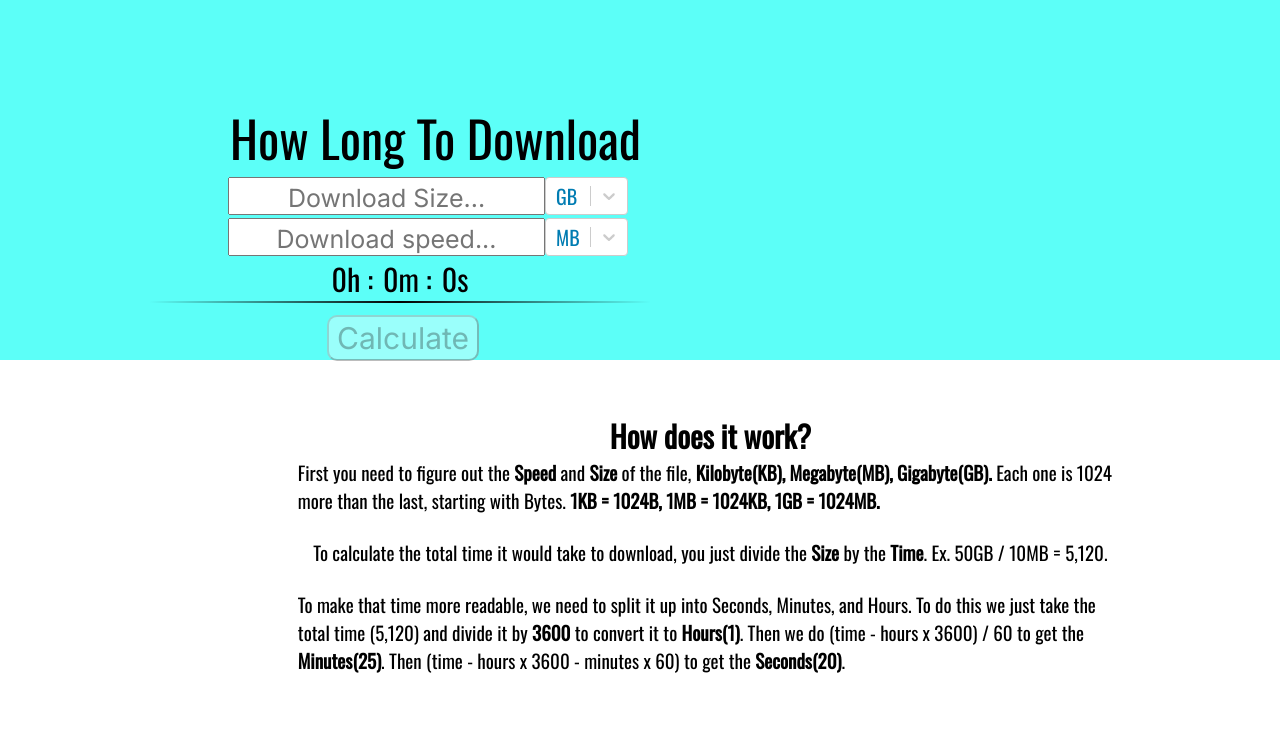
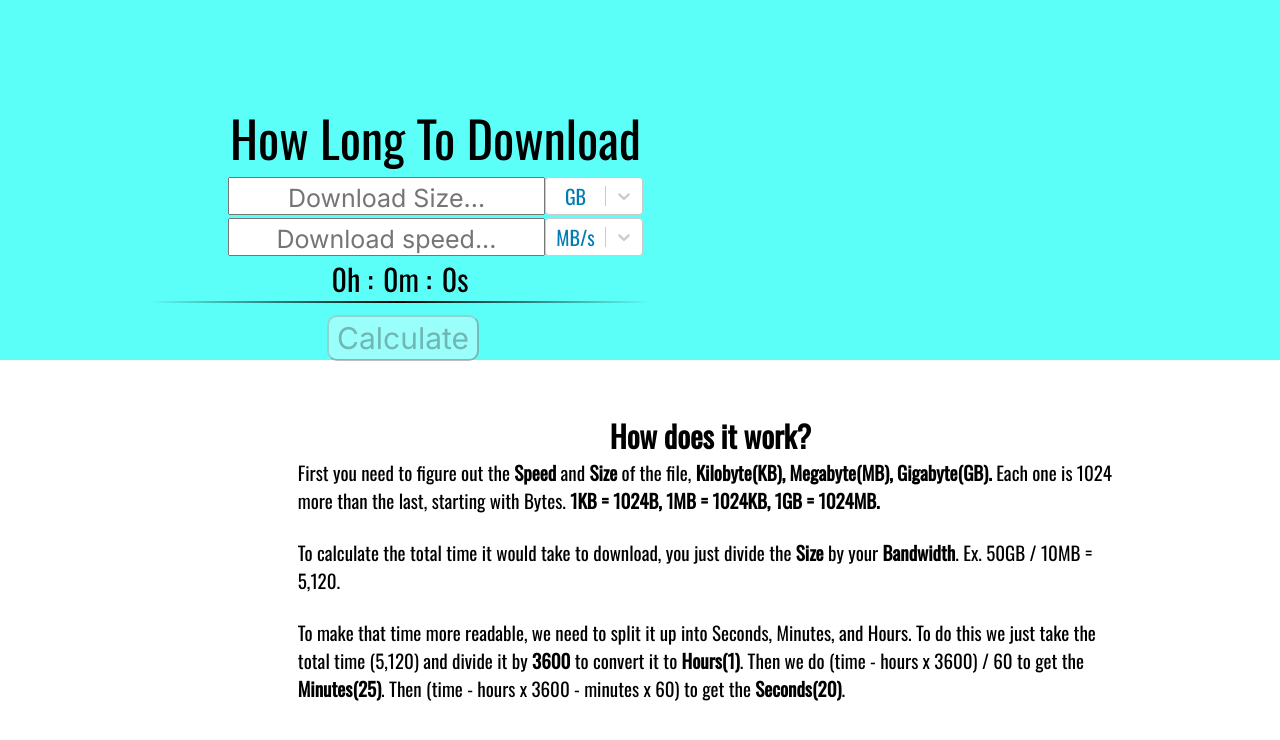
Before and after one commit to JordanDyck/Download-Estimator, a React (Create React App) app: page / in a window 1280 px wide. Shown: the top 740 px of the page. Built offline with nearby package versions, Linux system fonts and the light colour scheme.

Commit message:
added title, icon and fixed scrolling.

```diff
--- a/public/index.html
+++ b/public/index.html
@@ -13,7 +13,7 @@
 
     <link rel="manifest" href="%PUBLIC_URL%/manifest.json" />
 
-    <title>React App</title>
+    <title>Download Estimator</title>
   </head>
   <body>
     <div id="root"></div>
--- a/src/App.js
+++ b/src/App.js
@@ -12,8 +12,8 @@ function App() {
   const calcSpeed = (speed) => {
     return (
       speed *
-      (downloadType.speed === "MB" ? 1024 : 1) *
-      (downloadType.speed === "GB" ? 1024 * 1024 : 1)
+      (downloadType.speed === "MB/s" ? 1024 : 1) *
+      (downloadType.speed === "GB/s" ? 1024 * 1024 : 1)
     )
   }
 
--- a/src/App.scss
+++ b/src/App.scss
@@ -9,21 +9,25 @@ $mobile: 950px;
   font-family: Oswald, sans-serif;
 }
 body {
+  background-repeat: no-repeat;
+  height: 100dvh;
+
   background: linear-gradient(
     150deg,
     rgba(92, 255, 248, 1) 37%,
     rgba(255, 255, 255, 1) 37%
   );
-  background-repeat: no-repeat;
-  height: 100dvh;
   overflow: hidden;
-
+  @media (width <= $mobile) {
+    overflow: auto;
+  }
   @media (width < 1420px) {
     background: linear-gradient(
       180deg,
       rgba(92, 255, 248, 1) 40%,
       rgba(255, 255, 255, 1) 40%
     );
+    background-repeat: no-repeat;
   }
   @media (width < 414px) {
     background: linear-gradient(
@@ -31,6 +35,7 @@ body {
       rgba(92, 255, 248, 1) 49%,
       rgba(255, 255, 255, 1) 49%
     );
+    background-repeat: no-repeat;
   }
 }
 
@@ -108,8 +113,9 @@ body {
     }
   }
   .dropdown-menu {
-    min-width: 83px;
+    min-width: 98px;
     font-size: 20px;
+    text-align: center;
     .css-1dimb5e-singleValue {
       color: #007cb2;
     }
--- a/src/Components/Estimator.jsx
+++ b/src/Components/Estimator.jsx
@@ -1,9 +1,14 @@
 import Select from "react-select"
 
-const speedOptions = [
+const sizeOptions = [
   {value: "GB", label: "GB"},
   {value: "MB", label: "MB"},
   {value: "KB", label: "KB"},
+]
+const speedOptions = [
+  {value: "GB/s", label: "GB/s"},
+  {value: "MB/s", label: "MB/s"},
+  {value: "KB/s", label: "KB/s"},
 ]
 
 const Estimator = ({
@@ -32,8 +37,8 @@ const Estimator = ({
         />
         <Select
           className="dropdown-menu"
-          options={speedOptions}
-          defaultValue={speedOptions[0]}
+          options={sizeOptions}
+          defaultValue={sizeOptions[0]}
           isSearchable={false}
           onChange={(e) =>
             setDownloadType((curr) => ({
--- a/src/Components/Info.jsx
+++ b/src/Components/Info.jsx
@@ -15,7 +15,7 @@ const Info = () => {
         To calculate the total time it would take to download, you just divide
         the
         <span> Size </span>
-        by the <span> Time</span>. Ex. 50GB / 10MB = 5,120.
+        by your<span> Bandwidth</span>. Ex. 50GB / 10MB = 5,120.
       </p>
       <br />
       <p>
```
Also changed, not shown: 1 other file (tests, documents, lock files or other folders).
